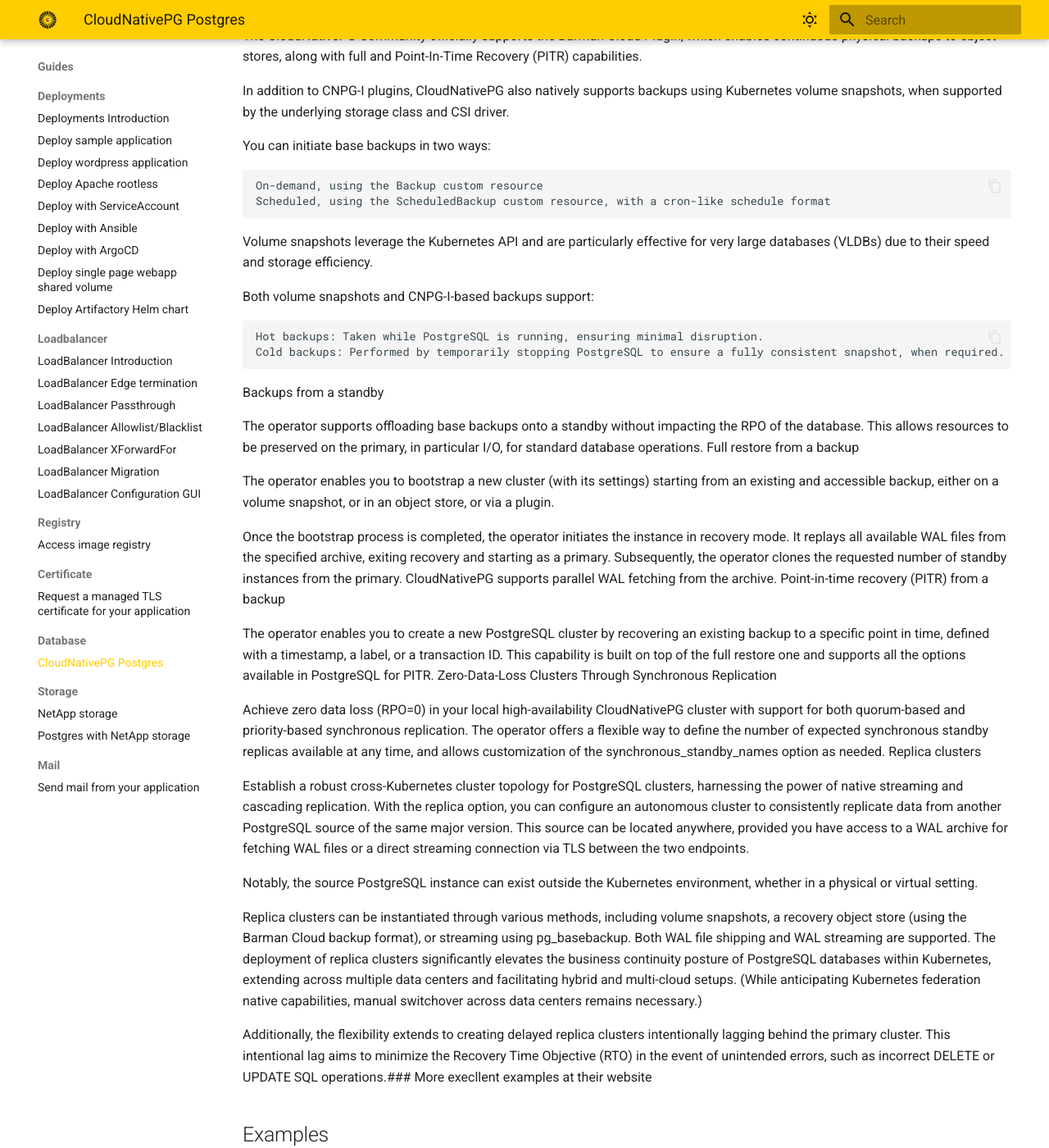
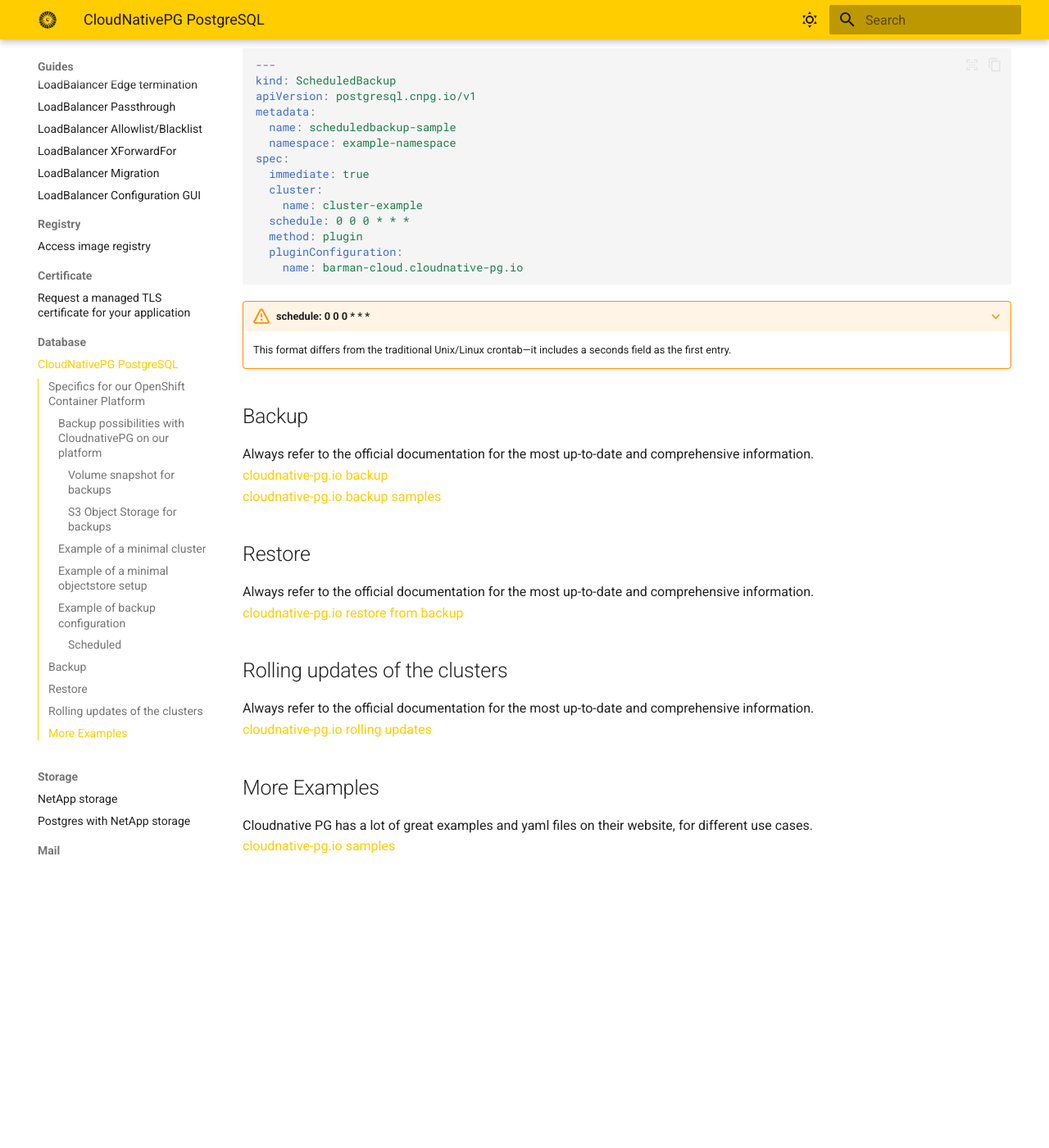
Before and after one commit to UtrechtUniversity/containerplatform-docs, an MkDocs documentation site: the page built from docs/content/guides/cloudnativepg-operator.md, in a window 1280 px wide and 1400 px high, scrolled down 2563 px. Shown: the whole window at 82% size. Built offline with MkDocs 1.6.1 and Material for MkDocs 9.7.7, drawn with Linux system fonts in a browser that asks for light colours; after the commit the page ends 3632 px from its top, so only the background shows below that; some of the changed text lies outside the part shown.

Commit message:
tweak the urls
Signed-off-by: Rene Hoos <r.w.a.hoos@uu.nl>

````diff
--- a/docs/content/guides/cloudnativepg-operator.md
+++ b/docs/content/guides/cloudnativepg-operator.md
@@ -6,17 +6,18 @@
 Find the guide at <a href="https://cloudnative-pg.io/documentation/1.27/" target="_blank">cloudnative-pg.io</a>
 Find the code at <a href="https://github.com/cloudnative-pg" target="_blank">GitHub cloudnative-pg</a>
 
-# Specifics for our OpenShift Container Platform
+## Specifics for our OpenShift Container Platform
 
 Use storageClass: `thin-csi`
 Use postgresUID: `26`
 Use postgresGID: `26`
+Use endpointURL: `https://s3.uu.nl` for S3 object storage
 
-## Backups possible with CloudnativePG on our platform
+### Backup possibilities with CloudnativePG on our platform
 We support two types of backups for CloudnativePG:
-### Volume snapshot for backups
-Our storageclass `thin-csi` supports volume snapshots see the official docs: <a href="https://cloudnative-pg.io/documentation/1.27/appendixes/backup_volumesnapshot/#about-standard-volume-snapshots" target="_blank">snapshot feature</a>
-### S3 Object Storage for backups
+#### Volume snapshot for backups
+Our storageclass `thin-csi` supports volume snapshots, on how to see the official docs: <a href="https://cloudnative-pg.io/documentation/1.27/appendixes/backup_volumesnapshot/#about-standard-volume-snapshots" target="_blank">snapshot feature</a>
+#### S3 Object Storage for backups
 prerequisites:
  - S3 bucket (contact our storageteam)
  - S3 credentials (access key id and secret access key)
@@ -24,7 +25,7 @@
 You can use the barman plugin to back up your cluster (databases) to our S3 object storage.
 If you want to use the barman plugin, you need to create a secret with your S3 credentials, and an ObjectStore object. See the example below.
 
-## Example of a minimal CloudnativePG cluster
+### Example of a minimal cluster
 
 ```yaml
 ---
@@ -59,7 +60,7 @@
         barmanObjectName: cnpg-netapps3-store-test
 ```
 
-## Example of a minimal CloudnativePG objectstore setup
+### Example of a minimal objectstore setup
 
 ```yaml
 ---
@@ -94,53 +95,57 @@
 type: Opaque
 ```
 
-## Backup and Restore
+### Example of backup configuration
+
+```yaml
+apiVersion: postgresql.cnpg.io/v1
+kind: Backup
+metadata:
+  name: backup-rene
+  namespace: example-namespace
+spec:
+  cluster:
+    name: cluster-example
+  method: plugin
+  pluginConfiguration:
+    name: barman-cloud.cloudnative-pg.io
+```
+
+#### Scheduled
+```yaml
+---
+kind: ScheduledBackup
+apiVersion: postgresql.cnpg.io/v1
+metadata:
+  name: scheduledbackup-sample
+  namespace: example-namespace
+spec:
+  immediate: true
+  cluster:
+    name: cluster-example
+  schedule: 0 0 0 * * *
+  method: plugin
+  pluginConfiguration:
+    name: barman-cloud.cloudnative-pg.io
+```
+
+???+ warning "schedule: 0 0 0 * * *"
+    This format differs from the traditional Unix/Linux crontab—it includes a seconds field as the first entry.
+
+## Backup
 Always refer to the official documentation for the most up-to-date and comprehensive information.
-<a href="https://cloudnative-pg.io/documentation/1.27/operator_capability_levels/#point-in-time-recovery-pitr-from-a-backup" target="_blank">cloudnative-pg.io backup & restore</a>
-PostgreSQL Backups
+<a href="https://cloudnative-pg.io/documentation/1.27/backup/" target="_blank">cloudnative-pg.io backup</a>
+<a href="https://cloudnative-pg.io/documentation/1.27/samples/#backups" target="_blank">cloudnative-pg.io backup samples</a>
 
-CloudNativePG provides a pluggable interface (CNPG-I) for managing application-level backups using PostgreSQL’s native physical backup mechanisms—namely base backups and continuous WAL archiving. This design enables flexibility and extensibility while ensuring consistency and performance.
+## Restore
+Always refer to the official documentation for the most up-to-date and comprehensive information.
+<a href="https://cloudnative-pg.io/documentation/1.27/recovery/" target="_blank">cloudnative-pg.io restore from backup</a>
 
-The CloudNativePG Community officially supports the Barman Cloud Plugin, which enables continuous physical backups to object stores, along with full and Point-In-Time Recovery (PITR) capabilities.
 
-In addition to CNPG-I plugins, CloudNativePG also natively supports backups using Kubernetes volume snapshots, when supported by the underlying storage class and CSI driver.
+## Rolling updates of the clusters
+Always refer to the official documentation for the most up-to-date and comprehensive information.
+<a href="https://cloudnative-pg.io/documentation/1.27/rolling_update/" target="_blank">cloudnative-pg.io rolling updates</a>
 
-You can initiate base backups in two ways:
-
-    On-demand, using the Backup custom resource
-    Scheduled, using the ScheduledBackup custom resource, with a cron-like schedule format
-
-Volume snapshots leverage the Kubernetes API and are particularly effective for very large databases (VLDBs) due to their speed and storage efficiency.
-
-Both volume snapshots and CNPG-I-based backups support:
-
-    Hot backups: Taken while PostgreSQL is running, ensuring minimal disruption.
-    Cold backups: Performed by temporarily stopping PostgreSQL to ensure a fully consistent snapshot, when required.
-
-Backups from a standby
-
-The operator supports offloading base backups onto a standby without impacting the RPO of the database. This allows resources to be preserved on the primary, in particular I/O, for standard database operations.
-Full restore from a backup
-
-The operator enables you to bootstrap a new cluster (with its settings) starting from an existing and accessible backup, either on a volume snapshot, or in an object store, or via a plugin.
-
-Once the bootstrap process is completed, the operator initiates the instance in recovery mode. It replays all available WAL files from the specified archive, exiting recovery and starting as a primary. Subsequently, the operator clones the requested number of standby instances from the primary. CloudNativePG supports parallel WAL fetching from the archive.
-Point-in-time recovery (PITR) from a backup
-
-The operator enables you to create a new PostgreSQL cluster by recovering an existing backup to a specific point in time, defined with a timestamp, a label, or a transaction ID. This capability is built on top of the full restore one and supports all the options available in PostgreSQL for PITR.
-Zero-Data-Loss Clusters Through Synchronous Replication
-
-Achieve zero data loss (RPO=0) in your local high-availability CloudNativePG cluster with support for both quorum-based and priority-based synchronous replication. The operator offers a flexible way to define the number of expected synchronous standby replicas available at any time, and allows customization of the synchronous_standby_names option as needed.
-Replica clusters
-
-Establish a robust cross-Kubernetes cluster topology for PostgreSQL clusters, harnessing the power of native streaming and cascading replication. With the replica option, you can configure an autonomous cluster to consistently replicate data from another PostgreSQL source of the same major version. This source can be located anywhere, provided you have access to a WAL archive for fetching WAL files or a direct streaming connection via TLS between the two endpoints.
-
-Notably, the source PostgreSQL instance can exist outside the Kubernetes environment, whether in a physical or virtual setting.
-
-Replica clusters can be instantiated through various methods, including volume snapshots, a recovery object store (using the Barman Cloud backup format), or streaming using pg_basebackup. Both WAL file shipping and WAL streaming are supported. The deployment of replica clusters significantly elevates the business continuity posture of PostgreSQL databases within Kubernetes, extending across multiple data centers and facilitating hybrid and multi-cloud setups. (While anticipating Kubernetes federation native capabilities, manual switchover across data centers remains necessary.)
-
-Additionally, the flexibility extends to creating delayed replica clusters intentionally lagging behind the primary cluster. This intentional lag aims to minimize the Recovery Time Objective (RTO) in the event of unintended errors, such as incorrect DELETE or UPDATE SQL operations.### More execllent examples at their website
-
-## Examples
+## More Examples
 Cloudnative PG has a lot of great examples and yaml files on their website, for different use cases.
 <a href="https://cloudnative-pg.io/documentation/1.27/samples/" target="_blank">cloudnative-pg.io samples</a>
--- a/mkdocs.yml
+++ b/mkdocs.yml
@@ -98,7 +98,7 @@
       Certificate:
         - Request a managed TLS certificate for your application: content/guides/request-tls-certificate.md
       Database:
-        - CloudNativePG Postgres: content/guides/cloudnativepg-operator.md
+        - CloudNativePG PostgreSQL: content/guides/cloudnativepg-operator.md
       Storage:
         - NetApp storage: content/guides/netapp-storage.md
         - Postgres with NetApp storage: content/guides/postgresql-on-openshift-netapp-storage.md
````
